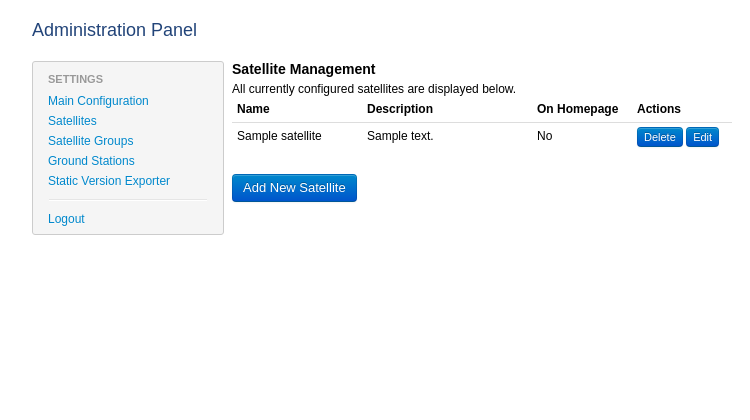
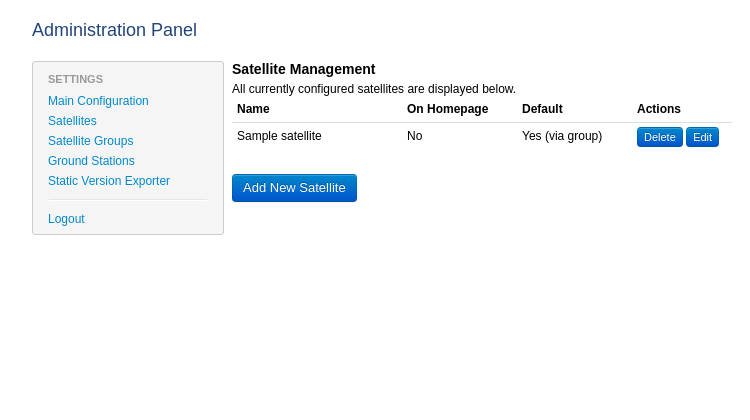
Before and after one commit to jwcutler/retroTrack, a CakePHP app: the page made by www/app/View/Satellite/admin_index.ctp in a window 1280 px wide. Shown: the top 420 px of the page, without its empty margins (158-908 px from the left). Run offline with PHP 8.4 and a stand-in for CakePHP, Linux system fonts and the light colour scheme; the template is opened without the code that fills it: most values are stand-ins (such as "Sample title", 1, 10 or a date in 2020); data that the repository does not hold is empty; some libraries are stand-ins or nearby versions.

Commit message:
[Add] Updated administration panel to support default satellites and groups.

```diff
--- a/Development_Resources/SQL_Schema/retrotrack.sql
+++ b/Development_Resources/SQL_Schema/retrotrack.sql
@@ -7,6 +7,7 @@ CREATE TABLE satellites (
     name varchar(255) NOT NULL,
     description text,
     show_on_home tinyint NOT NULL DEFAULT '0',
+    default_on_home tinyint NOT NULL DEFAULT '0',
     created_on datetime NOT NULL,
     updated_on datetime NOT NULL,
     PRIMARY KEY(`id`)
@@ -17,6 +18,7 @@ CREATE TABLE groups (
     name varchar(255) NOT NULL,
     description text,
     show_on_home tinyint NOT NULL DEFAULT '0',
+    default_on_home tinyint NOT NULL DEFAULT '0',
     created_on datetime NOT NULL,
     updated_on datetime NOT NULL,
     PRIMARY KEY(`id`)
@@ -84,7 +86,7 @@ CREATE TABLE configurations (
 );
 
 /*
-Load in initial data.
+Load in initial data and default configurations.
 */
 INSERT INTO `admins` (`id`, `username`, `password`) VALUES (1, 'admin', 'dummypassword');
 INSERT INTO `configurations` (`name`, `value`) VALUES ('tle_last_update', '0');
--- a/www/app/Controller/DisplayController.php
+++ b/www/app/Controller/DisplayController.php
@@ -38,10 +38,12 @@ class DisplayController extends AppController {
         // Load the configuration
         $this->set('configuration_json', str_replace("'", "\'", $this->Configuration->configuration_json()));
 
-        $this->set('page_title', '');
+        // Load the active satellites
+        $this->set('active_elements', str_replace("'", "\'", $this->Satellite->satellite_json()));
 
         // Render the main display view
         $this->render('display');
+        $this->set('page_title', '');
     }
 
     public function satellite_display($satellite_name){
--- a/www/app/Controller/GroupController.php
+++ b/www/app/Controller/GroupController.php
@@ -56,10 +56,12 @@ class GroupController extends AppController {
 
                 // Assemble query
                 $show_on_home = (isset($_POST['show_on_home']))?'1':'0';
+                $default_on_home = (isset($_POST['default_on_home']))?'1':'0';
                 $new_group['Group'] = array(
                     'name' => $_POST['group_name'],
                     'description' => $_POST['group_description'],
                     'show_on_home' => $show_on_home,
+                    'default_on_home' => $default_on_home,
                     'created_on' => date('Y-m-d H:i:s', time()),
                     'updated_on' =>date ('Y-m-d H:i:s', time())
                 );
@@ -175,11 +177,13 @@ class GroupController extends AppController {
 
 			// Assemble query
             $show_on_home = (isset($_POST['show_on_home']))?'1':'0';
+            $default_on_home = (isset($_POST['default_on_home']))?'1':'0';
 			$group_changes['Group'] = array(
                 'id' => $group['Group']['id'],
                 'name' => $_POST['group_name'],
                 'description' => $_POST['group_description'],
                 'show_on_home' => $show_on_home,
+                'default_on_home' => $default_on_home,
                 'updated_on' =>date ('Y-m-d H:i:s', time())
             );
 			$group_changes['Satellite'] = array('Satellite' => $satellite_ids);
--- a/www/app/Controller/SatelliteController.php
+++ b/www/app/Controller/SatelliteController.php
@@ -50,6 +50,7 @@ class SatelliteController extends AppController {
                 $new_satellite['Satellite']['name'] = $_POST['satellite_name'];
                 $new_satellite['Satellite']['description'] = $_POST['satellite_description'];
                 $new_satellite['Satellite']['show_on_home'] = (isset($_POST['show_on_home']))?'1':'0';
+                $new_satellite['Satellite']['default_on_home'] = (isset($_POST['default_on_home']))?'1':'0';
                 $new_satellite['Satellite']['created_on'] = date('Y-m-d H:i:s', time());
                 $new_satellite['Satellite']['updated_on'] = date('Y-m-d H:i:s', time());
 
@@ -145,6 +146,7 @@ class SatelliteController extends AppController {
             // Edit the satellite
             $satellite_changes['Satellite']['description'] = $_POST['satellite_description'];
             $satellite_changes['Satellite']['show_on_home'] = (isset($_POST['show_on_home']))?'1':'0';
+            $satellite_changes['Satellite']['default_on_home'] = (isset($_POST['default_on_home']))?'1':'0';
             $satellite_changes['Satellite']['updated_on'] = date('Y-m-d H:i:s', time());
             $satellite_changes['Satellite']['id'] = $this->params->id;
 
--- a/www/app/View/Satellite/admin_index.ctp
+++ b/www/app/View/Satellite/admin_index.ctp
@@ -11,18 +11,17 @@ $this->start('panel_content');
 	<table class="table table-condensed" width="100%">
 		<thead>
 			<tr>
-				<th width="26%">Name</th>
-				<th width="34%">Description</th>
-				<th width="20%">On Homepage</th>
+				<th width="34%">Name</th>
+				<th width="23%">On Homepage</th>
+				<th width="23%">Default</th>
 				<th width="20%">Actions</th>
 			</tr>
 		</thead>
 		<tbody>
 			<?php foreach($satellites as $satellite): ?>
 				<tr>
-					<td width="26%"><?php echo $satellite['Satellite']['name']; ?></td>
-					<td width="34%"><?php echo $satellite['Satellite']['description']; ?></td>
-					<td width="20%">
+					<td colspan='1'><?php echo $satellite['Satellite']['name']; ?></td>
+					<td colspan='1'>
 						<?php if ($satellite['Satellite']['show_on_home']=='1'): ?>
 							Yes
 						<?php else: ?>
@@ -43,7 +42,28 @@ $this->start('panel_content');
 							<?php endif; ?>
 						<?php endif; ?>
 					</td>
-					<td width="20%"><a href="<?php echo $this->webroot; ?>admin/satellite/<?php echo $satellite['Satellite']['id']; ?>/delete" class="btn btn-mini btn-primary">Delete</a> <a href="<?php echo $this->webroot; ?>admin/satellite/<?php echo $satellite['Satellite']['id']; ?>/edit" class="btn btn-mini btn-primary">Edit</a></td>
+					<td colspan='1'>
+						<?php if ($satellite['Satellite']['default_on_home']=='1'): ?>
+							Yes
+						<?php else: ?>
+							<?php
+							$default_on_home = false;
+							foreach($satellite['Group'] as $temp_group){
+								// Check if the group is on the homepage
+								if ($temp_group['default_on_home']){
+									$default_on_home = true;
+									break;
+								}
+							}
+							?>
+							<?php if ($default_on_home): ?>
+								Yes (via group)
+							<?php else: ?>
+								No
+							<?php endif; ?>
+						<?php endif; ?>
+					</td>
+					<td colspan='1'><a href="<?php echo $this->webroot; ?>admin/satellite/<?php echo $satellite['Satellite']['id']; ?>/delete" class="btn btn-mini btn-primary">Delete</a> <a href="<?php echo $this->webroot; ?>admin/satellite/<?php echo $satellite['Satellite']['id']; ?>/edit" class="btn btn-mini btn-primary">Edit</a></td>
 				</tr>
 			<?php endforeach; ?>
 		</tbody>
```
Also changed, not shown: www/app/View/Group/admin_add.ctp (+7 -0 lines), www/app/View/Group/admin_edit.ctp (+8 -1 lines), www/app/View/Group/admin_index.ctp (+10 -4 lines), www/app/View/Satellite/admin_add.ctp (+7 -0 lines), www/app/View/Satellite/admin_edit.ctp (+7 -0 lines).
